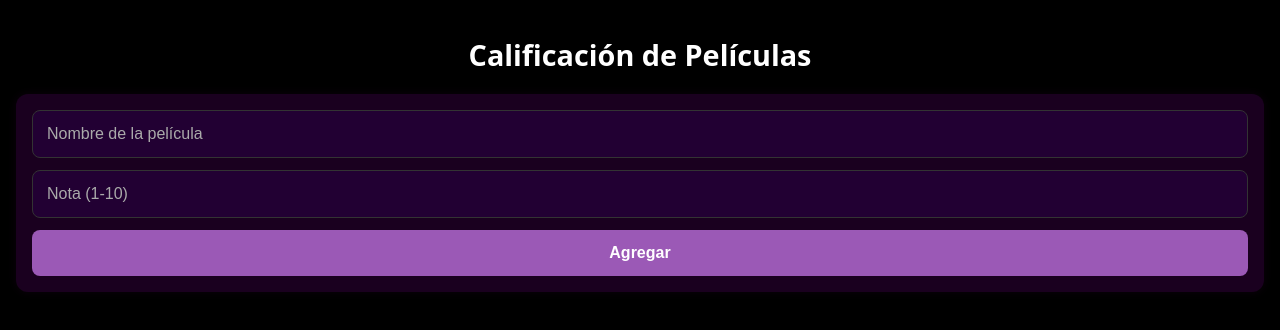
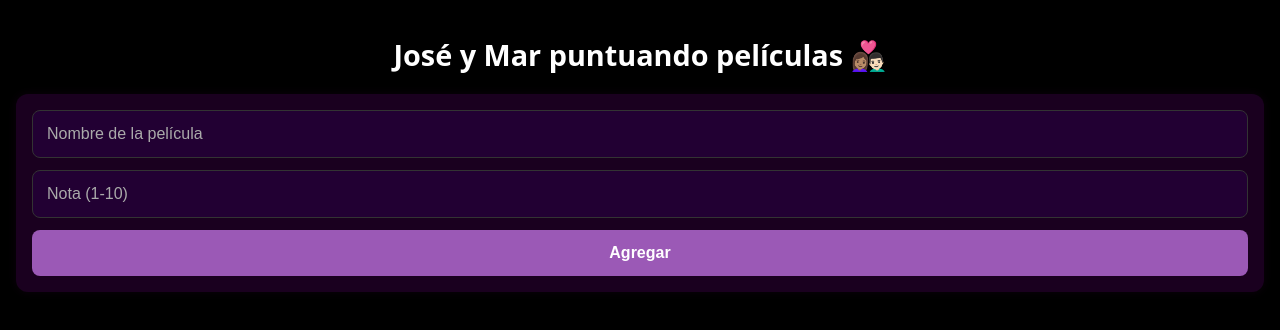
Before and after one commit to josegdd1/peliculas, a plain HTML site: page index.html in a window 1280 px wide. Drawn offline with Linux system fonts and the light colour scheme.

Commit message:
Update index.html

```diff
--- a/index.html
+++ b/index.html
@@ -117,7 +117,7 @@ button:hover {
 
   </style>
 </head>
-<body>  <h1>Calificación de Películas</h1>  <form id="formulario">
+<body>  <h1>José y Mar puntuando películas 👩🏽‍❤️‍👨🏻</h1>  <form id="formulario">
     <input type="text" id="nombre" placeholder="Nombre de la película" required>
     <input type="number" id="nota" placeholder="Nota (1-10)" min="1" max="10" required>
     <button type="submit">Agregar</button>
```
